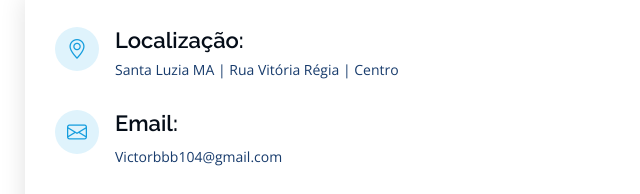
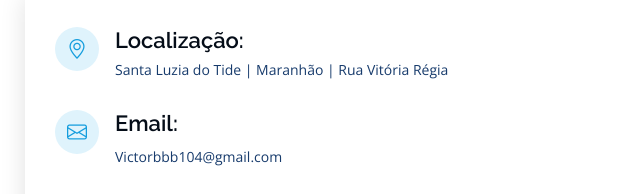
Before and after one commit to victorverdiano/portfolio, a plain HTML site: page index.html in a window 1280 px wide. Shown: the part 3920-4114 px from the top of the page, 305-945 px from the left. Drawn offline with nearby package versions, Linux system fonts and the light colour scheme.

Commit message:
Alterando sessão contato

```diff
--- a/index.html
+++ b/index.html
@@ -313,7 +313,7 @@
               <div class="address">
                 <i class="bi bi-geo-alt"></i>
                 <h4>Localização:</h4>
-                <p>Santa Luzia MA | Rua Vitória Régia | Centro </p>
+                <p>Santa Luzia do Tide | Maranhão | Rua Vitória Régia </p>
               </div>
 
               <div class="email">
```
